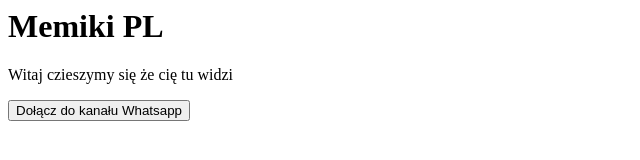
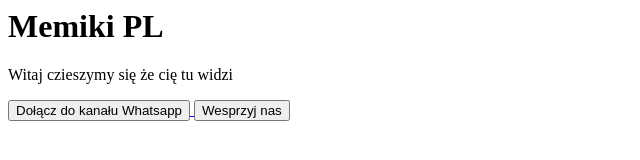
Before and after one commit to Sebek1212/Memiki.pl, a plain HTML site: page Home.html in a window 1280 px wide. Shown: the whole page, without its empty margins (0-640 px from the left). Drawn offline with Linux system fonts and the light colour scheme.

Commit message:
Update Home.html

```diff
--- a/Home.html
+++ b/Home.html
@@ -8,6 +8,10 @@
     <a href="https://whatsapp.com/channel/0029VbCC8n7CcW4tEF9xCk2E" target="_blank">
   <button>Dołącz do kanału Whatsapp</button>
     </a>
+    <a href="https://example.com" target="_blank">
+  <button>Wesprzyj nas</button>
+    </a>
+
 
 
   </boady>
```
